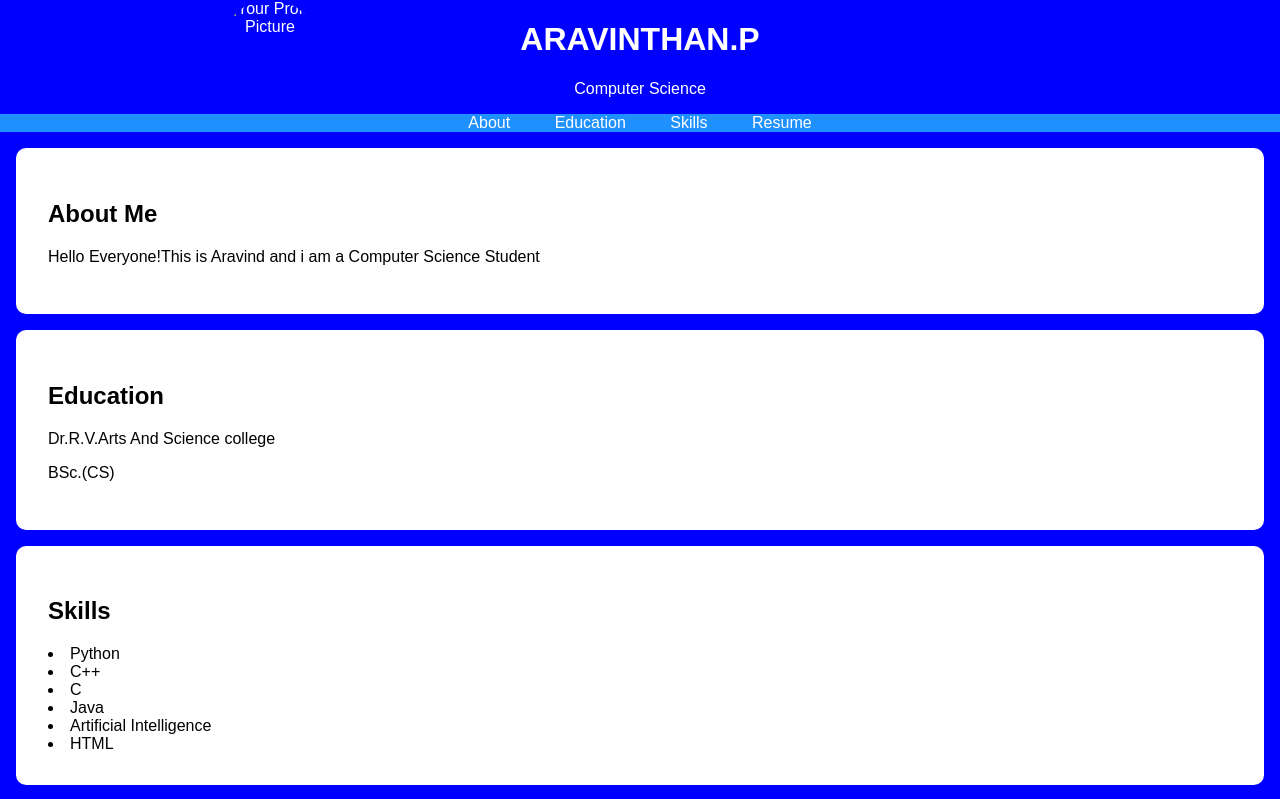
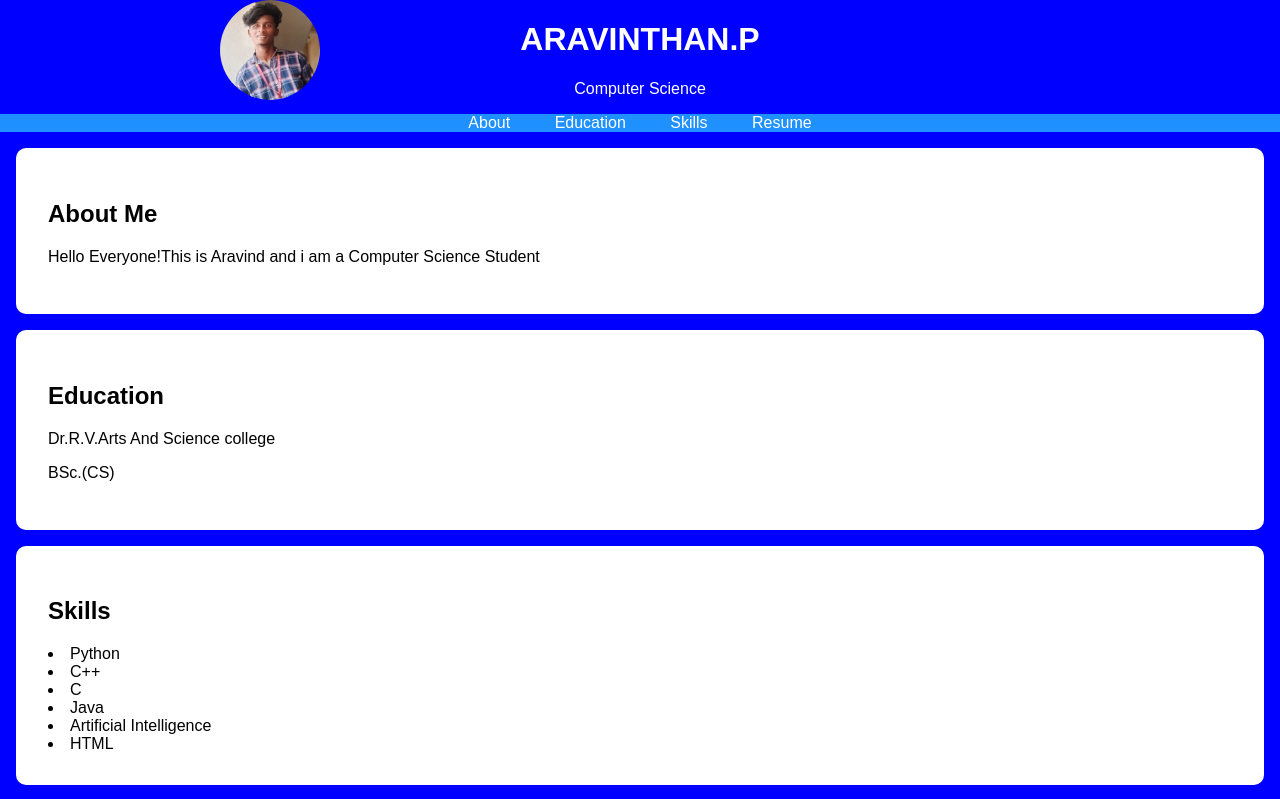
Before and after one commit to maddybenz/DigitalPortfolio, a plain HTML site: page index.html in a window 1280 px wide. Shown: the top 799 px of the page. Drawn offline with Linux system fonts and the light colour scheme.

Commit message:
Update index.html

```diff
--- a/index.html
+++ b/index.html
@@ -82,7 +82,7 @@
     <header>
         <div class="header-content">
             <!-- Add your profile picture here -->
-            <img src="c:\Users\STUDENT\Pictures\vinoth.png"alt="Your Profile Picture"class="profile-picture">
+            <img src="WhatsApp Image 2023-10-30 at 1.55.02 PM (1).jpeg"alt="Your Profile Picture"class="profile-picture">
             <h1>ARAVINTHAN.P</h1>
             <p>Computer Science</p>
         </div>
```
